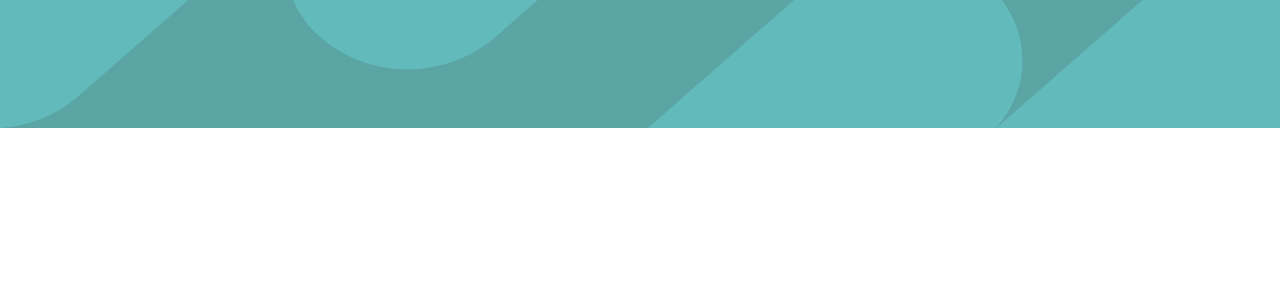
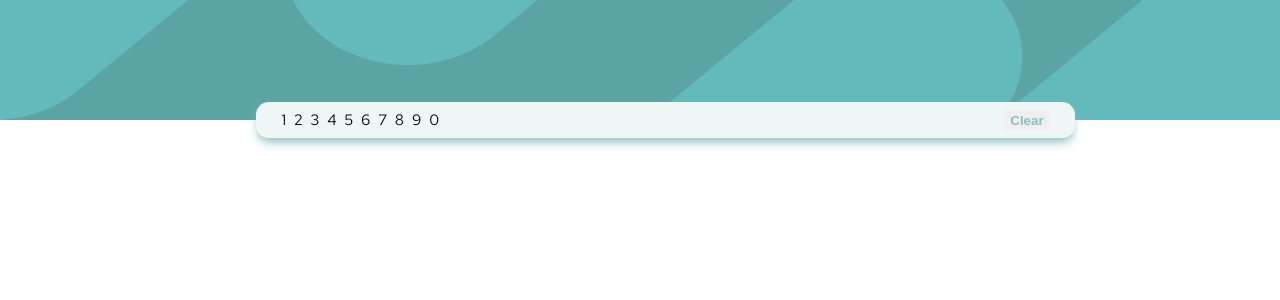
Before and after one commit to KevinADemetro/job-listings, a React (Create React App) app: page / in a window 1280 px wide. Shown: the top 300 px of the page. Built offline with nearby package versions, Linux system fonts and the light colour scheme.

Commit message:
criando componente de filter

```diff
--- a/src/App.js
+++ b/src/App.js
@@ -1,5 +1,15 @@
+import Filters from "./Filters";
+
+const filters = [1, 2, 3, 4, 5, 6, 7, 8, 9, 0];
+
 function App() {
-  return <div className="App"></div>;
+  return (
+    <div className="App">
+      <div className="filters">
+        <Filters filters={filters} />
+      </div>
+    </div>
+  );
 }
 
 export default App;
--- /dev/null
+++ b/src/Filter.js
@@ -0,0 +1,3 @@
+export default function Filter({ filter }) {
+  return <span>{filter}</span>;
+}
--- /dev/null
+++ b/src/Filters.js
@@ -0,0 +1,38 @@
+import Filter from "./Filter";
+
+const filtersContainerStyle = {
+  width: "100%",
+  borderRadius: "1vw",
+  border: "none",
+  boxShadow: "0 6px 10px -2px hsl(180, 29.60%, 64.90%)",
+  backgroundColor: " hsl(180, 31%, 95%)",
+  display: "flex",
+  justifyContent: "space-between",
+  padding: "1vh 2vw",
+};
+
+const filtersStyle = {
+  display: "flex",
+  gap: "1vh",
+  flexWrap: "wrap",
+};
+
+const clearButtonStyle = {
+  border: "none",
+  color: "hsl(180, 29.60%, 64.90%)",
+  cursor: "pointer",
+  fontWeight: "bold",
+};
+
+export default function Filters({ filters = [] }) {
+  return (
+    <div style={filtersContainerStyle}>
+      <div style={filtersStyle}>
+        {filters.map((filter) => (
+          <Filter filter={filter} />
+        ))}
+      </div>
+      <button style={clearButtonStyle}>Clear</button>
+    </div>
+  );
+}
--- a/src/index.css
+++ b/src/index.css
@@ -13,11 +13,31 @@
   font-style: italic;
 }
 
+:root {
+  --primary: hsl(180, 29%, 50%);
+  --neutral-100: hsl(180, 31%, 95%);
+  --neutral-200: hsl(180, 8%, 52%);
+  ---neutral-300: hsl(180, 14%, 20%);
+}
+
 body {
   margin: 0;
   font-family: "Red Hat Text", sans-serif;
   background-image: url("../public/images/bg-header-desktop.svg"),
-    linear-gradient(hsl(180, 29%, 50%), hsl(180, 29%, 50%));
+    linear-gradient(var(--primary), var(--primary));
   background-repeat: repeat-x;
-  background-size: 100% 10vw, 100% 10vw;
+  background-size: 100% 15vh, 100% 15vh;
+  font-size: 15px;
 }
+
+.App {
+  display: flex;
+  justify-content: center;
+  padding: 0 20vw;
+}
+
+.filters {
+  margin-top: 15vh;
+  transform: translateY(-50%);
+  width: 100%;
+}
```
